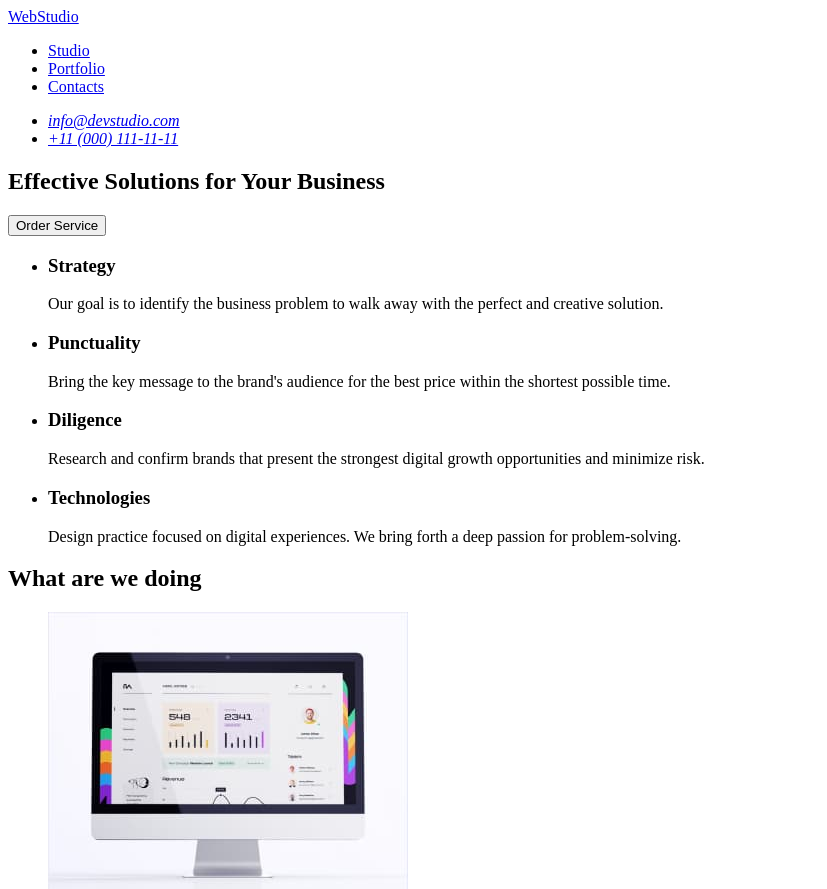
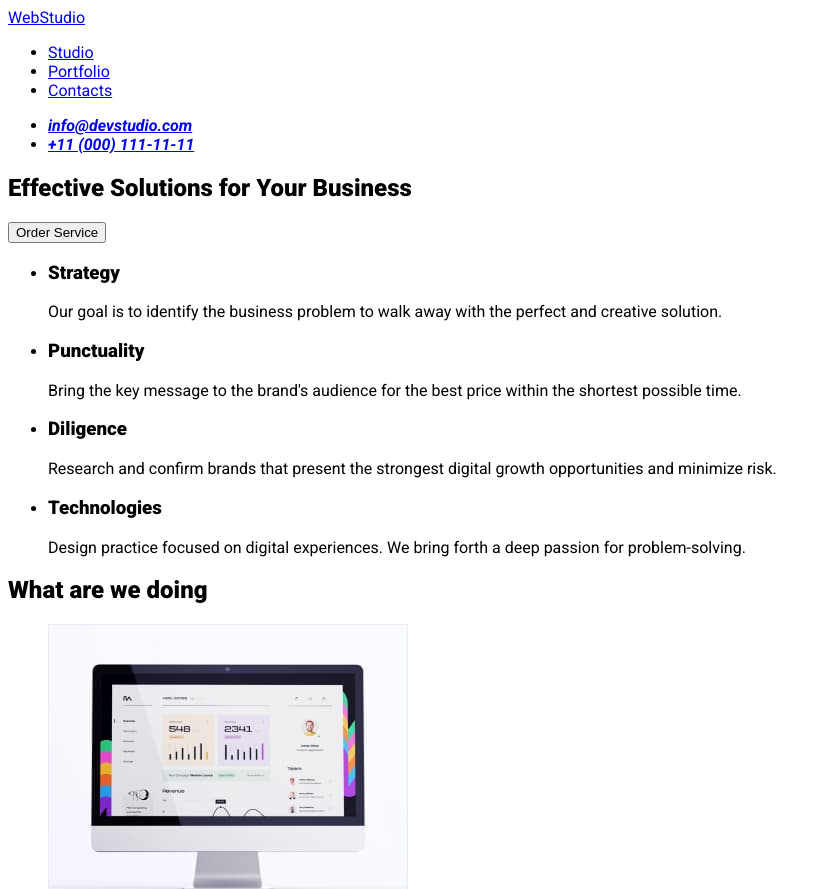
Before and after one commit to MartaTabor/goit-markup-hw-02, a plain HTML site: page index.html in a window 1280 px wide. Shown: the top 889 px of the page, without its empty margins (0-827 px from the left). Drawn offline with Linux system fonts and the light colour scheme.

Commit message:
fonts-commit

```diff
--- a/css/styles.css
+++ b/css/styles.css
@@ -0,0 +1,4 @@
+body {
+  font-family: "Raleway", sans-serif;
+  font-family: "Roboto", sans-serif;
+}
--- a/index.html
+++ b/index.html
@@ -3,6 +3,13 @@
   <head>
     <meta charset="UTF-8" />
     <meta name="viewport" content="width=device-width, initial-scale=1.0" />
+    <link rel="preconnect" href="https://fonts.googleapis.com" />
+    <link rel="preconnect" href="https://fonts.gstatic.com" crossorigin />
+    <link
+      href="https://fonts.googleapis.com/css2?family=Raleway:wght@800&family=Roboto:ital,wght@0,400;0,500;0,900;1,700&display=swap"
+      rel="stylesheet"
+    />
+    <link rel="stylesheet" href="./css/styles.css" />
     <title>Web Studio</title>
   </head>
   <body>
```
Also changed, not shown: portfolio.html (+7 -0 lines).
